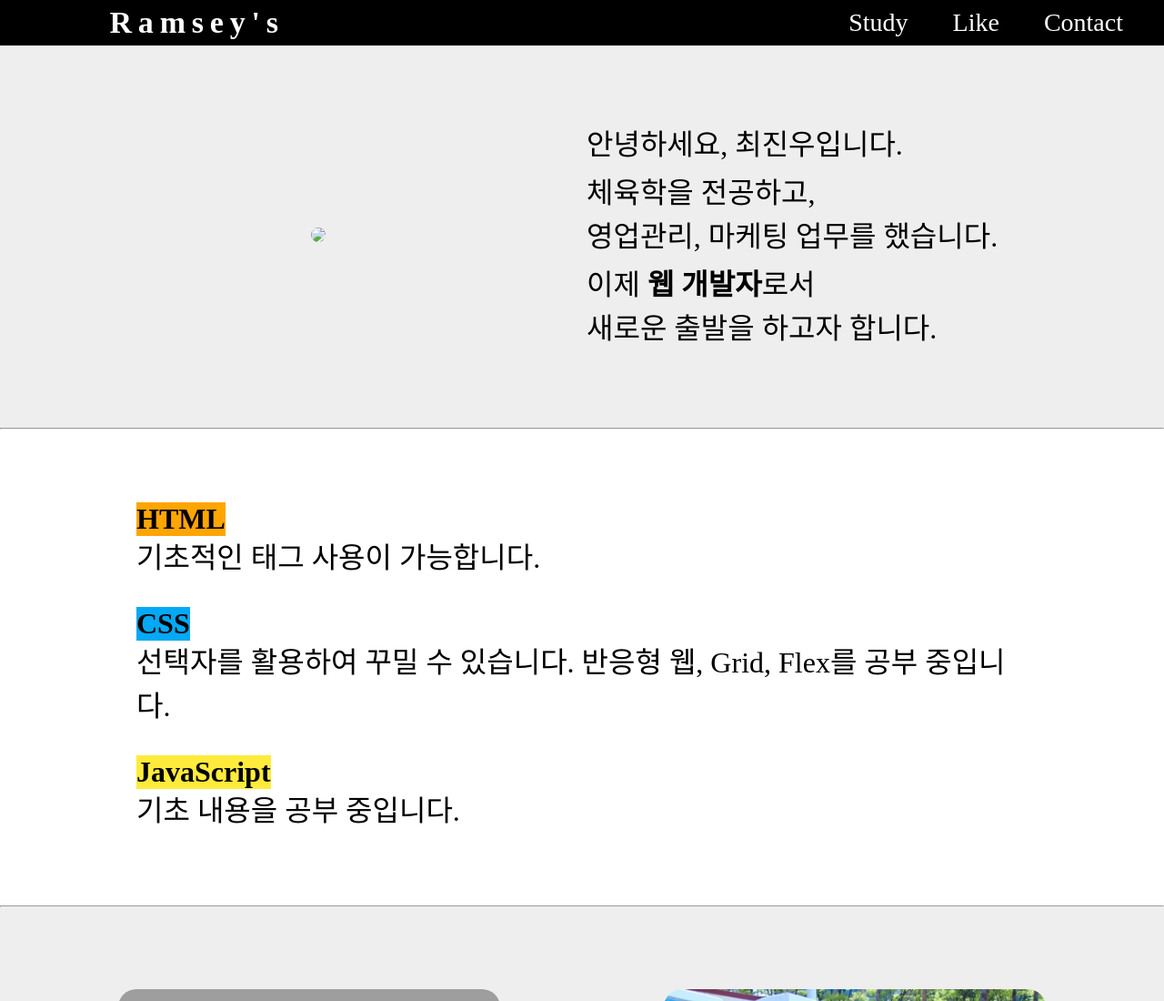
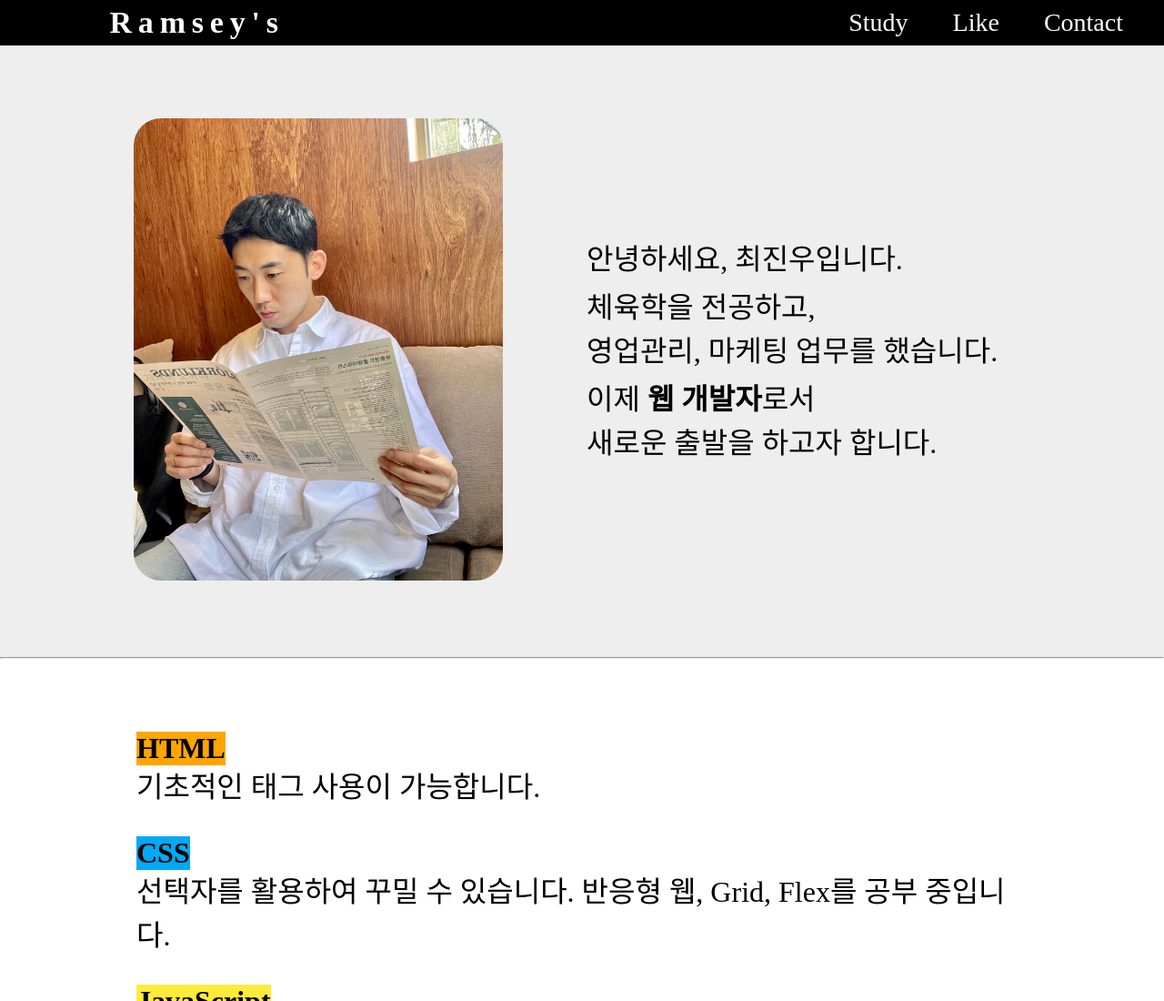
Before and after one commit to ChoiRamsey/homepage-renew, a plain HTML site: page index.html in a window 1280 px wide. Shown: the top 1100 px of the page at 91% size. Drawn offline with Linux system fonts and the light colour scheme; grey boxes are pictures that could not be loaded.

Commit message:
Add files via upload
changed the img 'about'

```diff
--- a/index.html
+++ b/index.html
@@ -24,7 +24,7 @@
     <main id="contents">
         <section id="about">
             <div>
-            <img src="/wecode/myhome(new)/images/about.jpeg">
+            <img src="images/about.jpeg">
             </div>
             <div>
                 <p>안녕하세요, 최진우입니다.</p>
```
